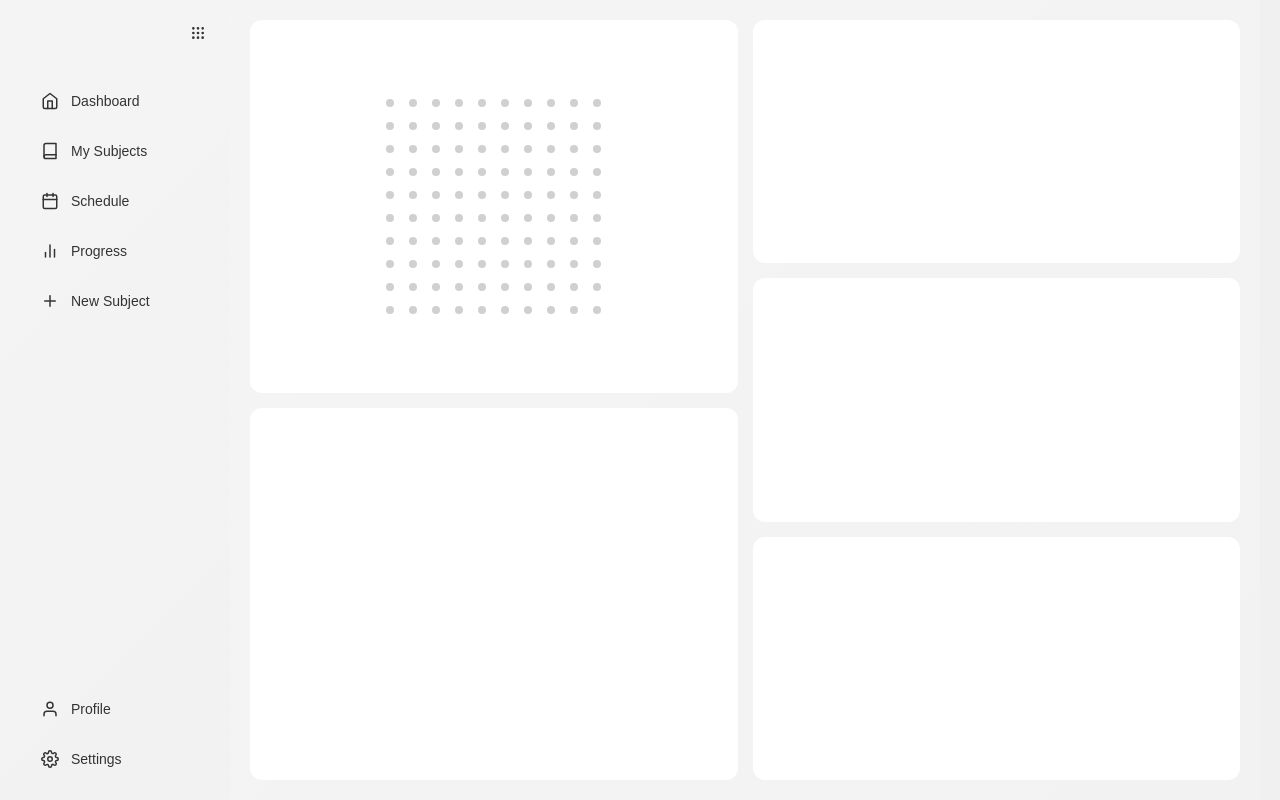
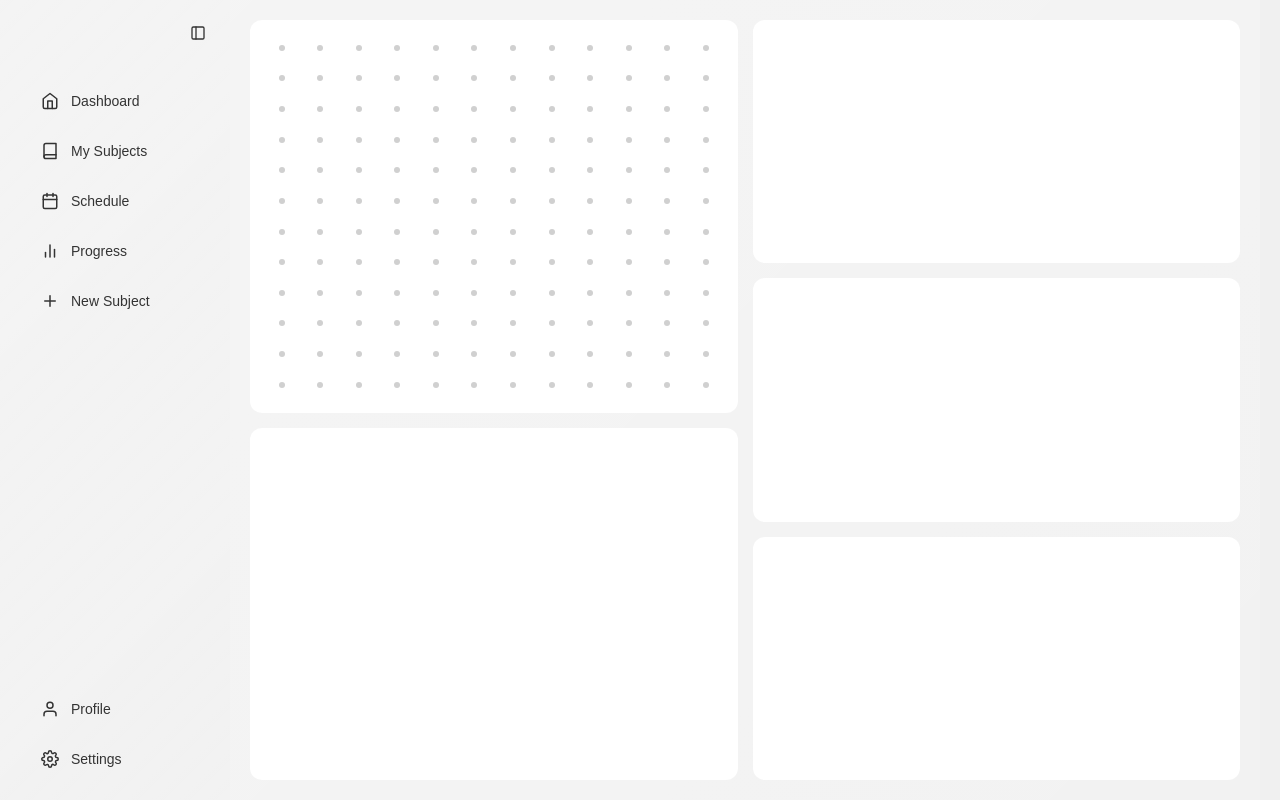
Before and after one commit to Mobinamr/sproot, a Next.js app: page / in a window 1280 px wide. Built offline with nearby package versions, Linux system fonts and the light colour scheme.

Commit message:
Updated point grid to 12x12 with equal spacing and replaced menu icon with FiSidebar

```diff
--- a/app/components/Boxes.js
+++ b/app/components/Boxes.js
@@ -2,11 +2,11 @@ export default function Boxes() {
   return (
     <div className="boxes-container">
       <div className="column column-left">
-        <div className="box">
+        <div className="box grid-box">
           <div className="point-grid">
-            {[...Array(10)].map((_, row) => (
+            {[...Array(12)].map((_, row) => (
               <div key={row} className="point-row">
-                {[...Array(10)].map((_, col) => (
+                {[...Array(12)].map((_, col) => (
                   <div key={col} className="point"></div>
                 ))}
               </div>
--- a/app/components/Sidebar.js
+++ b/app/components/Sidebar.js
@@ -1,8 +1,7 @@
 'use client'
 
 import { useState, useEffect } from 'react'
-import { FiHome, FiBook, FiCalendar, FiBarChart2, FiSettings, FiPlus, FiUser } from 'react-icons/fi'
-import { TbGridDots } from 'react-icons/tb'
+import { FiHome, FiBook, FiCalendar, FiBarChart2, FiSettings, FiPlus, FiUser, FiSidebar } from 'react-icons/fi'
 
 export default function Sidebar() {
   const [isCollapsed, setIsCollapsed] = useState(false)
@@ -25,7 +24,7 @@ export default function Sidebar() {
         onClick={() => setIsCollapsed(!isCollapsed)}
         aria-label="Toggle sidebar"
       >
-        <TbGridDots />
+        <FiSidebar />
       </button>
 
       <nav className="sidebar-nav">
--- a/app/styles/components.css
+++ b/app/styles/components.css
@@ -50,22 +50,28 @@
 }
 
 /* Point Grid Styles */
+.grid-box {
+  padding: 20px;
+  overflow: hidden;
+}
+
 .point-grid {
-  display: flex;
-  flex-direction: column;
+  display: grid;
+  grid-template-columns: repeat(12, 1fr);
+  grid-template-rows: repeat(12, 1fr);
+  width: 100%;
+  height: 100%;
   gap: 15px;
-  padding: 20px;
 }
 
 .point-row {
-  display: flex;
-  gap: 15px;
-  justify-content: center;
+  display: contents;
 }
 
 .point {
-  width: 8px;
-  height: 8px;
+  width: 6px;
+  height: 6px;
   background-color: #d0d0d0;
   border-radius: 50%;
+  place-self: center;
 }
```
